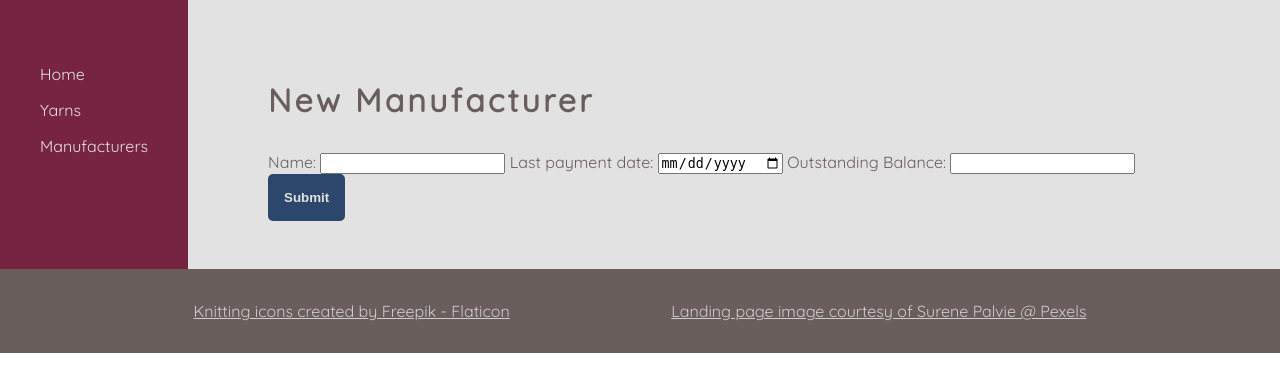
After one commit to LisaS7/yarn_store, a Flask app: template templates/manufacturers/new.html in a window 1280 px wide. The commit adds this page. Shown: the top 392 px of the page. Run offline with Flask 2, Linux system fonts and the light colour scheme; the template is opened without the code that fills it, so the values that code supplies are empty.

Commit message:
Route and template to add manufacturer

```diff
--- a/templates/manufacturers/all.html
+++ b/templates/manufacturers/all.html
@@ -1,7 +1,9 @@
 {% extends 'base.html' %} {% block content %}
 <header>
   <h2>All Manufacturers</h2>
-  <button>Add Manufacturer</button>
+  <a href="{{ url_for('manufacturers.create_manufacturer') }}"
+    ><button>Add Manufacturer</button></a
+  >
 </header>
 
 <table class="manufacturer-table">
--- /dev/null
+++ b/templates/manufacturers/new.html
@@ -0,0 +1,20 @@
+{% extends 'base.html' %} {% block content %}
+<section>
+  <h1>New Manufacturer</h1>
+  <form
+    action="{{ url_for('manufacturers.create_manufacturer') }}"
+    method="post"
+    enctype="multipart/form-data"
+  >
+    <label for="title">Name: </label>
+    <input type="text" id="name" name="name" />
+    <label for="author">Last payment date: </label>
+    <input type="date" id="last_payment_date" name="last_payment_date" />
+    <label for="genre">Outstanding Balance: </label>
+    <input type="text" id="balance_due" name="balance_due" />
+
+    <div class="submit-button"><button type="submit">Submit</button></div>
+  </form>
+</section>
+
+{% endblock content %}
```
Also changed, not shown: controllers/manufacturers_controller.py (+17 -1 lines).
